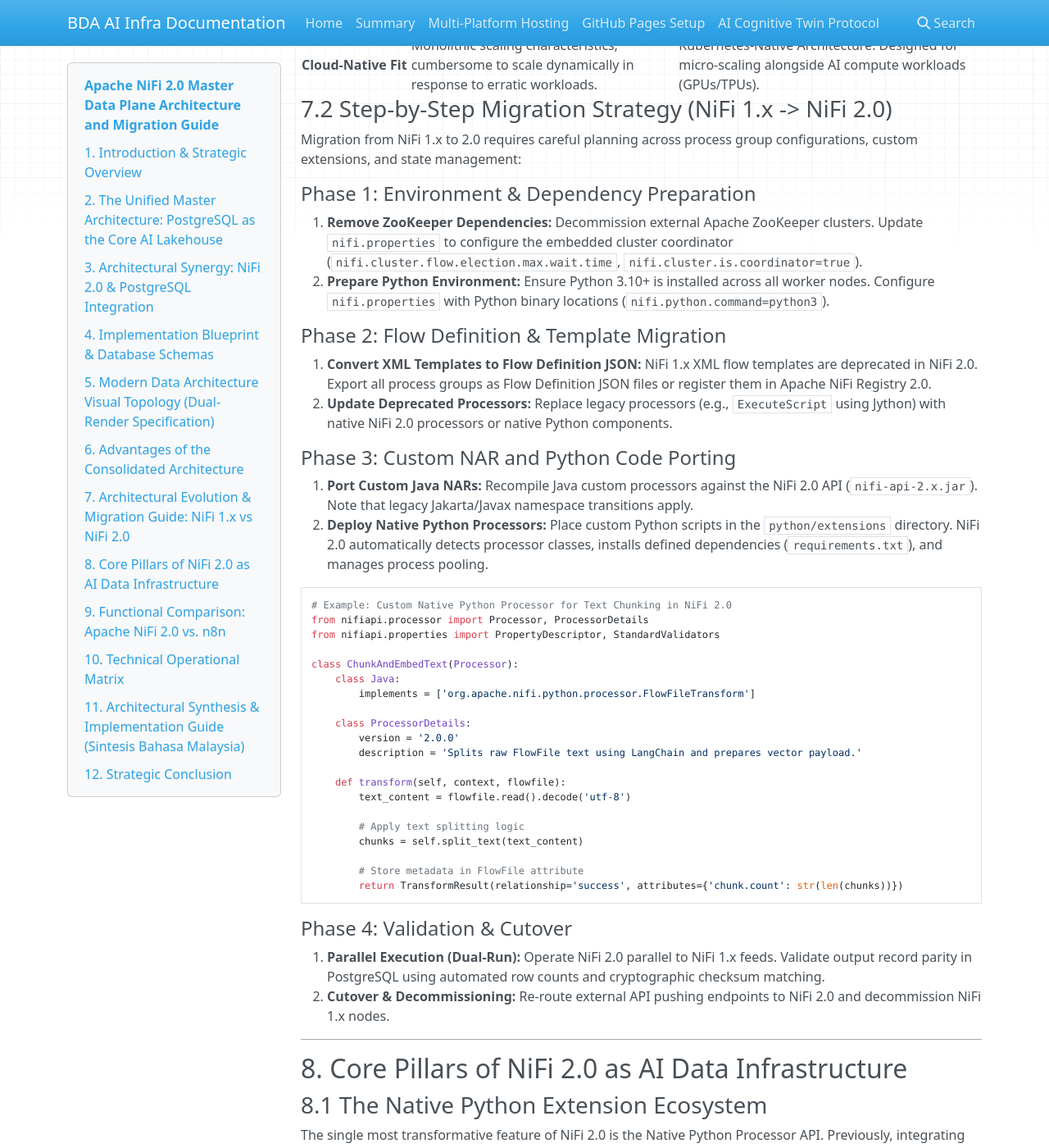
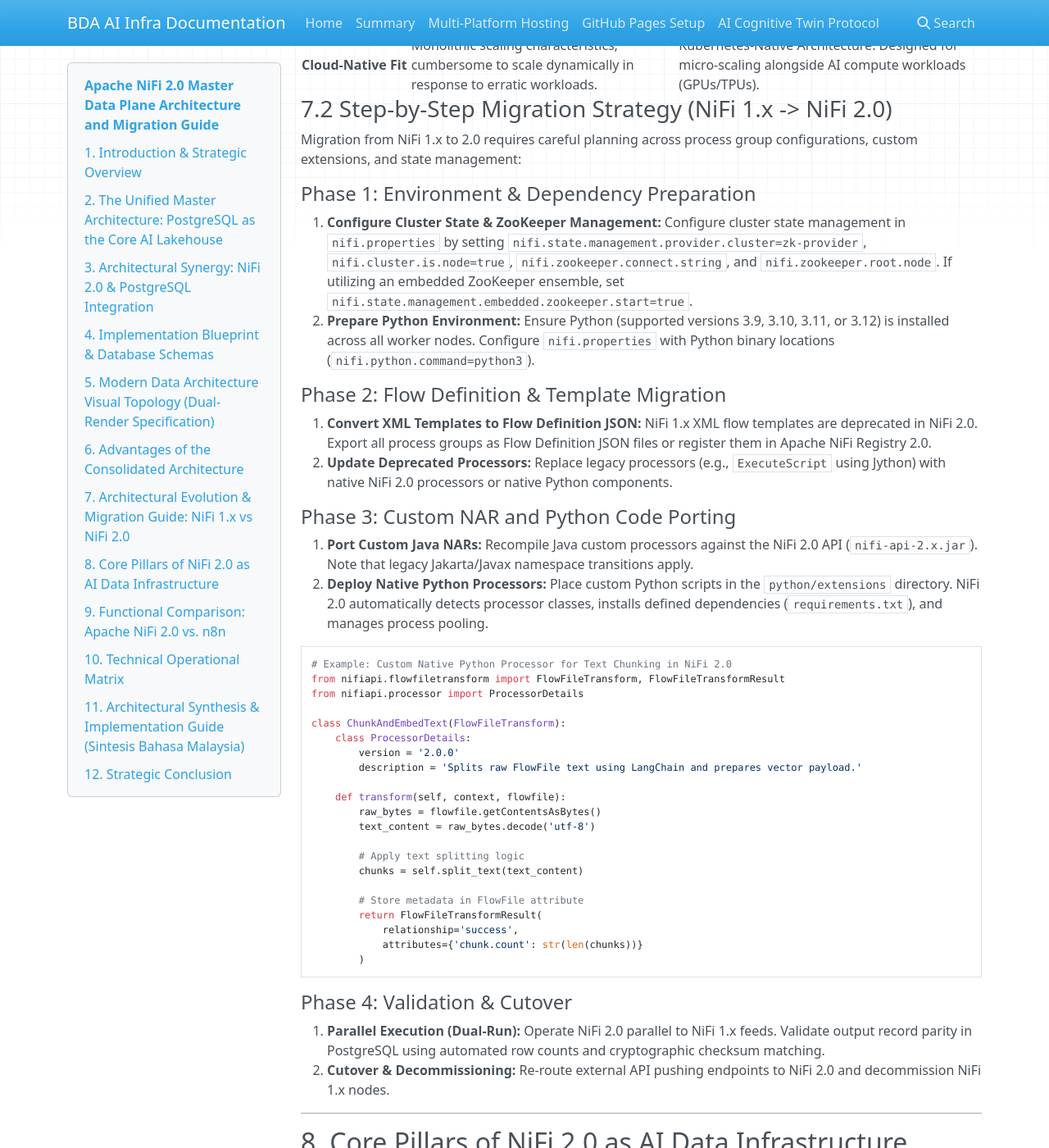
Before and after one commit to linuxmalaysia/bda-ai-infra, an MkDocs documentation site: the page built from docs/reference/apache-nifi-2-master-data-plane-and-migration.md, in a window 1280 px wide and 1400 px high, scrolled down 7114 px. Shown: the whole window at 82% size. Built offline with MkDocs 1.6.1, drawn with Linux system fonts in a browser that asks for light colours; nearby versions of some CDN libraries; some of the changed text lies outside the part shown.

Commit message:
docs: update NiFi 2.0 reference guide based on review feedback
- Update Database Connection URL to use certificate-matching hostname and sslmode=verify-full.
- Update Native Python Processor sample code to inherit FlowFileTransform and return FlowFileTransformResult.
- Update NiFi 2.0 migration guide to include ZooKeeper cluster configuration properties and Python 3.9-3.12 version support.

Co-authored-by: google-labs-jules[bot] <161369871+google-labs-jules[bot]@users.noreply.github.com>

````diff
--- a/docs/reference/apache-nifi-2-master-data-plane-and-migration.md
+++ b/docs/reference/apache-nifi-2-master-data-plane-and-migration.md
@@ -206,7 +206,7 @@ The following diagrams illustrate the end-to-end dataflow between boundary inges
   <text x="375" y="335" font-family="-apple-system, BlinkMacSystemFont, 'Segoe UI', Roboto, sans-serif" font-size="13" font-weight="bold" fill="#0F172A">PutDatabaseRecord Processor</text>
   <text x="375" y="360" font-family="-apple-system, BlinkMacSystemFont, 'Segoe UI', Roboto, sans-serif" font-size="11" font-weight="bold" fill="#334155">DBCPConnectionPool Controller</text>
   <text x="375" y="380" font-family="Monaco, Consolas, monospace" font-size="10" fill="#475569">Driver: org.postgresql.Driver</text>
-  <text x="375" y="400" font-family="Monaco, Consolas, monospace" font-size="10" fill="#475569">URL: jdbc:postgresql://master:5432</text>
+  <text x="375" y="400" font-family="Monaco, Consolas, monospace" font-size="10" fill="#475569">URL: jdbc:postgresql://postgres.master.internal:5432/enterprise_ai_db?sslmode=verify-full&amp;sslrootcert=/var/private/ssl/rootCA.crt</text>
   <text x="375" y="420" font-family="Monaco, Consolas, monospace" font-size="10" fill="#475569">Security: TLS 1.3 mTLS Tunnel</text>
   <text x="375" y="440" font-family="Monaco, Consolas, monospace" font-size="10" fill="#475569">Auto-Commit: Disabled (Batched)</text>
 
@@ -311,8 +311,8 @@ graph LR
 Migration from NiFi 1.x to 2.0 requires careful planning across process group configurations, custom extensions, and state management:
 
 #### Phase 1: Environment & Dependency Preparation
-1. **Remove ZooKeeper Dependencies:** Decommission external Apache ZooKeeper clusters. Update `nifi.properties` to configure the embedded cluster coordinator (`nifi.cluster.flow.election.max.wait.time`, `nifi.cluster.is.coordinator=true`).
-2. **Prepare Python Environment:** Ensure Python 3.10+ is installed across all worker nodes. Configure `nifi.properties` with Python binary locations (`nifi.python.command=python3`).
+1. **Configure Cluster State & ZooKeeper Management:** Configure cluster state management in `nifi.properties` by setting `nifi.state.management.provider.cluster=zk-provider`, `nifi.cluster.is.node=true`, `nifi.zookeeper.connect.string`, and `nifi.zookeeper.root.node`. If utilizing an embedded ZooKeeper ensemble, set `nifi.state.management.embedded.zookeeper.start=true`.
+2. **Prepare Python Environment:** Ensure Python (supported versions 3.9, 3.10, 3.11, or 3.12) is installed across all worker nodes. Configure `nifi.properties` with Python binary locations (`nifi.python.command=python3`).
 
 #### Phase 2: Flow Definition & Template Migration
 1. **Convert XML Templates to Flow Definition JSON:** NiFi 1.x XML flow templates are deprecated in NiFi 2.0. Export all process groups as Flow Definition JSON files or register them in Apache NiFi Registry 2.0.
@@ -324,25 +324,26 @@ Migration from NiFi 1.x to 2.0 requires careful planning across process group co
 
 ```python
 # Example: Custom Native Python Processor for Text Chunking in NiFi 2.0
-from nifiapi.processor import Processor, ProcessorDetails
-from nifiapi.properties import PropertyDescriptor, StandardValidators
+from nifiapi.flowfiletransform import FlowFileTransform, FlowFileTransformResult
+from nifiapi.processor import ProcessorDetails
 
-class ChunkAndEmbedText(Processor):
-    class Java:
-        implements = ['org.apache.nifi.python.processor.FlowFileTransform']
-
+class ChunkAndEmbedText(FlowFileTransform):
     class ProcessorDetails:
         version = '2.0.0'
         description = 'Splits raw FlowFile text using LangChain and prepares vector payload.'
 
     def transform(self, context, flowfile):
-        text_content = flowfile.read().decode('utf-8')
+        raw_bytes = flowfile.getContentsAsBytes()
+        text_content = raw_bytes.decode('utf-8')
 
         # Apply text splitting logic
         chunks = self.split_text(text_content)
 
         # Store metadata in FlowFile attribute
-        return TransformResult(relationship='success', attributes={'chunk.count': str(len(chunks))})
+        return FlowFileTransformResult(
+            relationship='success',
+            attributes={'chunk.count': str(len(chunks))}
+        )
 ```
 
 #### Phase 4: Validation & Cutover
````
Also changed, not shown: other parts of docs/reference/apache-nifi-2-master-data-plane-and-migration.md (+1 -1 lines).
